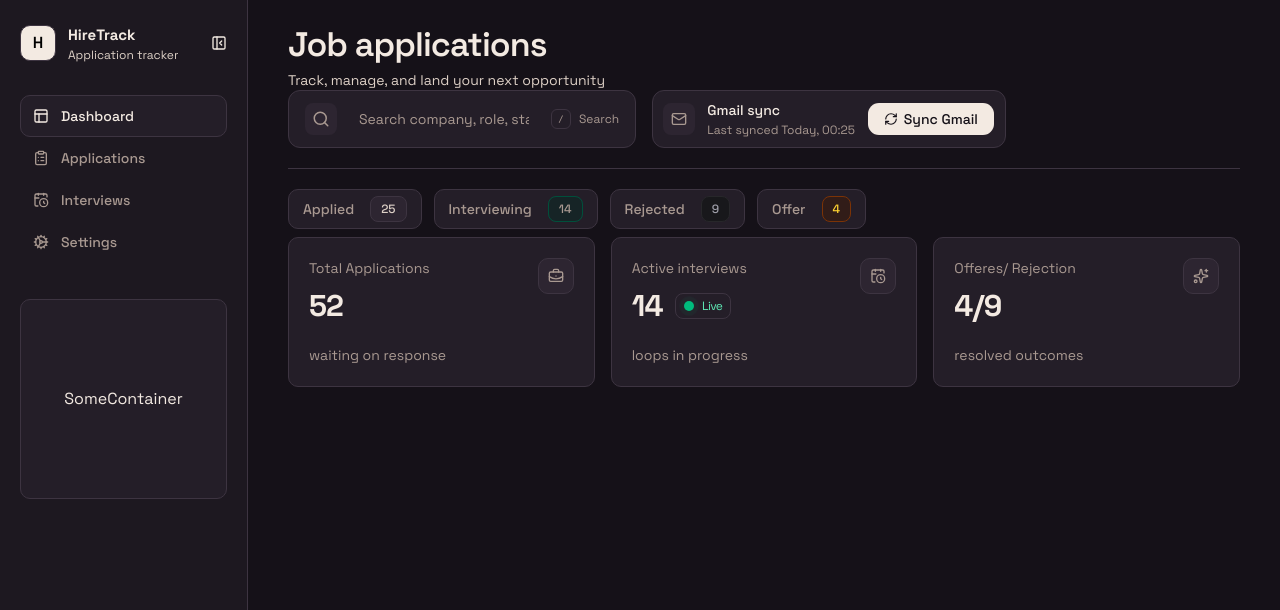
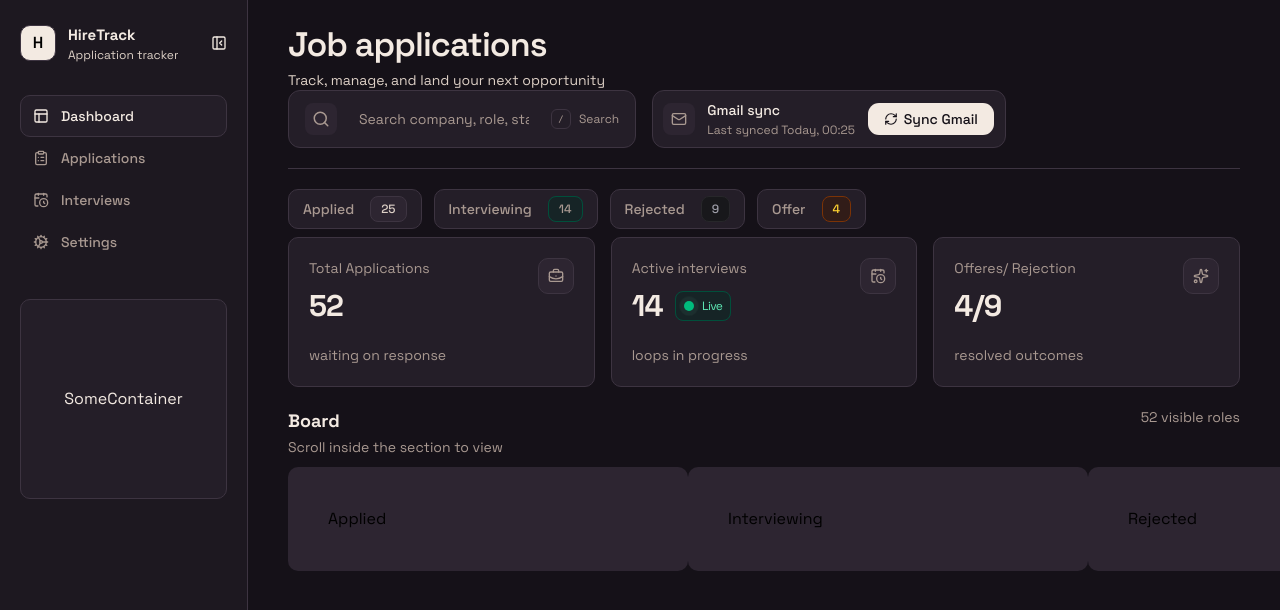
Before and after one commit to mundesamarth/HireTrack, a Next.js app: page / in a window 1280 px wide. Shown: the top 610 px of the page. Built offline with nearby package versions, Linux system fonts and the light colour scheme.

Commit message:
Fixed the overflow issue

```diff
--- a/app/Dashboard/Dashboard.tsx
+++ b/app/Dashboard/Dashboard.tsx
@@ -1,13 +1,15 @@
+import KanbanSection from "../components/KanbanSection";
 import MetricsSection from "../components/MetricsSection";
 import TopheaderSection from "../components/Topheader";
 import TopmetricsSection from "../components/TopmetricsSection";
 
 export default function Dashboard(){
     return(
-        <div>
+        <div className="">
             <TopheaderSection/>
             <TopmetricsSection/>
             <MetricsSection/>
+            <KanbanSection/>
         </div>
     )
 }
--- /dev/null
+++ b/app/components/KanbanSection.tsx
@@ -0,0 +1,90 @@
+// 8. Kanban Board Design System
+
+// This is the main board section.
+
+// ### Layout
+// - Four columns:
+//   - Applied
+//   - Interviewing
+//   - Rejected
+//   - Offer
+// - Desktop:
+//   - 4-column lane grid
+//   - board min width: `1140px`
+//   - board height: `calc(100vh - 290px)`
+//   - min height: `480px`
+// - Narrow screens:
+//   - horizontal scroll enabled
+
+// ### Spacing
+// - Gap between lanes: `16px`
+// - Gap above board from metrics: `32px`
+
+// ### Lane Container
+// - Background: transparent to lightly muted depending on wrapper
+// - Internal header panel + card stack + dot pagination
+// - Radius follows `12px` surface family
+
+// ### Behavior
+// - Each lane has internal scroll-snap pagination
+// - No arrow-based pagination
+// - Dot pagination below card stack
+
+// ### Design Intent
+// - Operational board, not visual clutter
+// - Content should stay visible without making the page absurdly long
+
+export default function KanbanSection() {
+  const headingContent = [
+    {
+      label: "Applied",
+      number: "25",
+      badge: "border-border-strong bg-surface-muted text-foreground-2",
+    },
+    {
+      label: "Interviewing",
+      number: "14",
+      badge: "border-emerald-900 bg-emerald-950/40 text-emerald-300'",
+    },
+    {
+      label: "Rejected",
+      number: "9",
+      badge: "border-zinc-800 bg-zinc-900 text-zinc-400",
+    },
+    {
+      label: "Offer",
+      number: "4",
+      badge: "border-amber-900 bg-amber-950/40 text-amber-300",
+    },
+  ];
+
+  return (
+    <div className="mt-5 mb-10">
+      <div className="flex justify-between">
+        <div className="">
+          <h3 className="text-foreground-1 text-lg font-bold">Board</h3>
+          <span className="text-foreground-3 text-sm">
+            Scroll inside the section to view
+          </span>
+        </div>
+        <div>
+          <p className="text-foreground-3 text-sm">52 visible roles</p>
+        </div>
+      </div>
+      <div className="mt-2  h-[calc(100vh-290px)] " >
+        <div className="flex justify-between ">
+            {
+                headingContent.map(({label, number,badge})=>(
+                    <div key={label} className="">
+
+                    <div  className=" flex w-[400px] bg-surface-muted rounded-[10px]  h-full py-10 px-10" >
+                        {label}
+                    </div>
+                    </div>
+                ))
+            }
+        </div>
+      </div>
+    </div>
+  );
+}
--- a/app/components/MetricsSection.tsx
+++ b/app/components/MetricsSection.tsx
@@ -1,4 +1,4 @@
-// 7. Metrics Section Design System
+// 7.
 
 // This is the summary area with:
 // - Total Applications
@@ -35,7 +35,7 @@
 // - Emphasis comes from typography and spacing, not heavy color fills
 
 import { cn } from "@/lib/utils";
-import {  BriefcaseBusiness, CalendarClock, Sparkles } from "lucide-react";
+import { BriefcaseBusiness, CalendarClock, Sparkles } from "lucide-react";
 
 export default function MetricsSection() {
   const metricsContent = [
@@ -61,23 +61,26 @@ export default function MetricsSection() {
   ];
 
   return (
-    <div className="mt-2 flex gap-4 justify-evenly">
+    <div className="grid gap-4 lg:grid-cols-3 mt-2 ">
       {metricsContent.map(
         ({ heading, number, subHeading, icon: Icon, label }) => (
-          <div className="text-foreground-1 flex-1  flex-wrap rounded-[10px] flex justify-between bg-surface border border-border px-[20px] py-[20px]">
-            <div className="">
+          <div
+            key={heading}
+            className="text-foreground-1  rounded-[10px] flex justify-between bg-surface border border-border p-5 "
+          >
+            <div className="min-w-0">
               <div className="text-[14px] text-foreground-3">{heading}</div>
               <div className="mt-3 text-foreground-1 leading-none tracking-[-0.04em]">
-                <div className="flex items-center gap-3 ">
+                <div className="flex gap-3 ">
                   <p className="text-[30px] font-bold ">{number}</p>
                   {label && (
-                   <div className="inline-flex items-center gap-2 rounded-[8px] border  px-2 py-1 text-xs  border-emerald-900bg-emerald-950/40 text-emerald-300">
-                    <span className="relative flex h-2.5 w-2.5">
-                      <span className="absolute inline-flex h-full w-full animate-ping rounded-full bg-emerald-400 opacity-70" />
-                      <span className="relative inline-flex h-2.5 w-2.5 rounded-full bg-emerald-500" />
-                    </span>
-                    Live
-                  </div>
+                    <div className="inline-flex items-center gap-2 rounded-[8px] border  px-2 py-1 text-xs  border-emerald-900 bg-emerald-950/40 text-emerald-300">
+                      <span className="relative flex h-2.5 w-2.5">
+                        <span className="absolute inline-flex h-full w-full animate-ping rounded-full bg-emerald-200 opacity-70" />
+                        <span className="relative inline-flex h-2.5 w-2.5 rounded-full bg-emerald-500" />
+                      </span>
+                      Live
+                    </div>
                   )}
                 </div>
               </div>
--- a/app/globals.css
+++ b/app/globals.css
@@ -130,7 +130,5 @@
   body {
     @apply bg-background font-space ;
   }
-  html {
-    @apply font-sans;
-  }
+
 }
--- a/app/layout.tsx
+++ b/app/layout.tsx
@@ -30,8 +30,8 @@ export default function RootLayout({
       >
         <div className="flex h-screen overflow-hidden">
           <Sidebar />
-          <div className="flex-1">
-            <div className="h-full overflow-y-auto">
+          <div className="flex-1 min-w-0">
+            <div className="h-full overflow-y-auto overflow-x-hidden">
               <div className="mx-auto w-full px-10">{children}</div>
             </div>
           </div>
```
